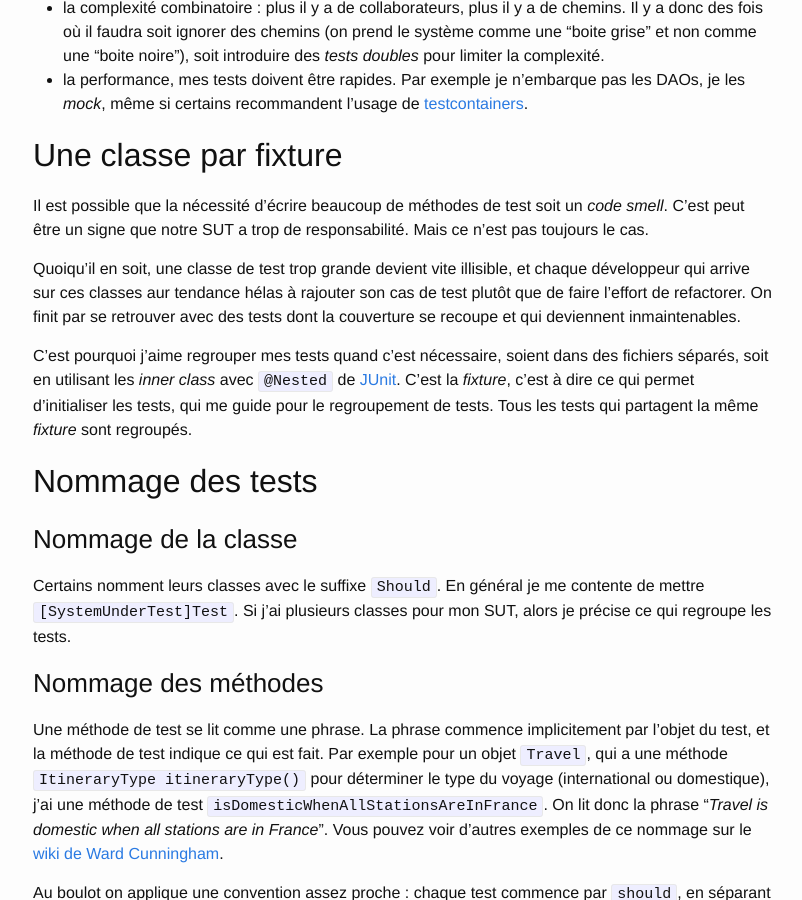
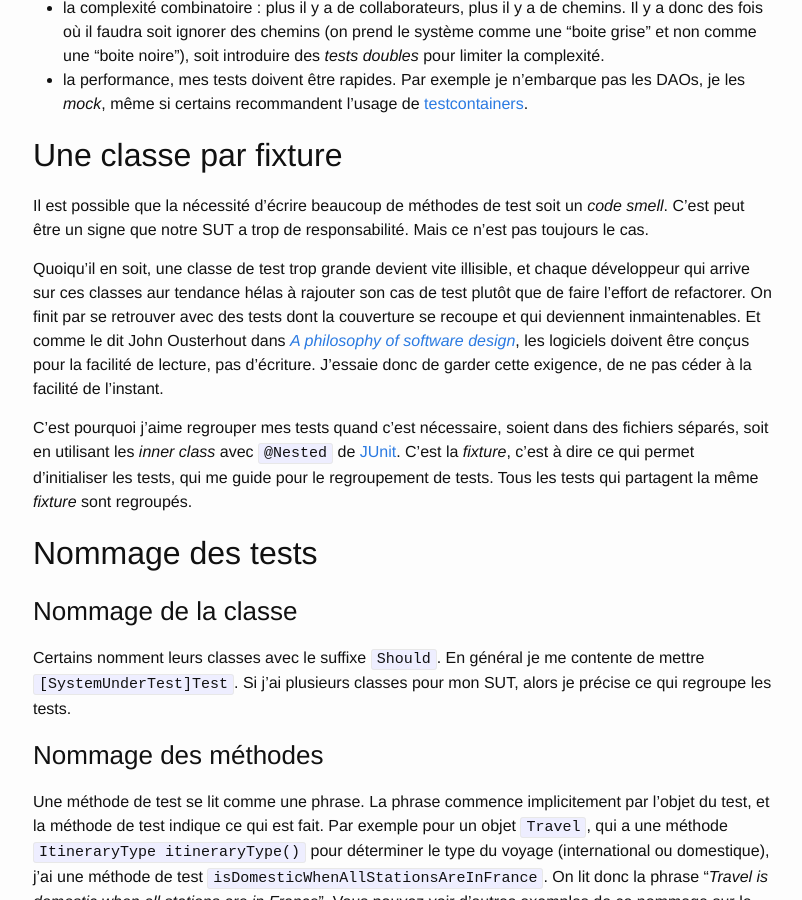
Before and after one commit to fego/fego.github.io, a Jekyll site: the page built from docs/_posts/2021-03-13-Comment j'écris des tests unitaires.markdown, in a window 1280 px wide and 900 px high, scrolled down 1887 px. Shown: the whole window, without its empty margins (237-1039 px from the left). Built offline with Jekyll 4.4.1, drawn with Linux system fonts in a browser that asks for light colours; our own code applies the rules of GitHub Pages for plain Markdown files.

Commit message:
facilité de lecture

```diff
--- a/docs/_posts/2021-03-13-Comment j'écris des tests unitaires.markdown
+++ b/docs/_posts/2021-03-13-Comment j'écris des tests unitaires.markdown
@@ -75,6 +75,8 @@ Mais ce n'est pas toujours le cas.
 
 Quoiqu'il en soit, une classe de test trop grande devient vite illisible, et chaque développeur qui arrive sur ces classes aur tendance hélas à rajouter son cas de test plutôt que de faire l'effort de refactorer.
 On finit par se retrouver avec des tests dont la couverture se recoupe et qui deviennent inmaintenables.
+Et comme le dit John Ousterhout dans [*A philosophy of software design*](https://www.goodreads.com/en/book/show/39996759-a-philosophy-of-software-design), les logiciels doivent être conçus pour la facilité de lecture, pas d'écriture.
+J'essaie donc de garder cette exigence, de ne pas céder à la facilité de l'instant.
 
 C'est pourquoi j'aime regrouper mes tests quand c'est nécessaire, soient  dans des fichiers séparés, soit en utilisant les *inner class* avec `@Nested` de [JUnit](https://junit.org/junit5/docs/5.4.1/api/org/junit/jupiter/api/Nested.html).
 C'est la *fixture*, c'est à dire ce qui permet d'initialiser les tests, qui me guide pour le regroupement de tests.
```
